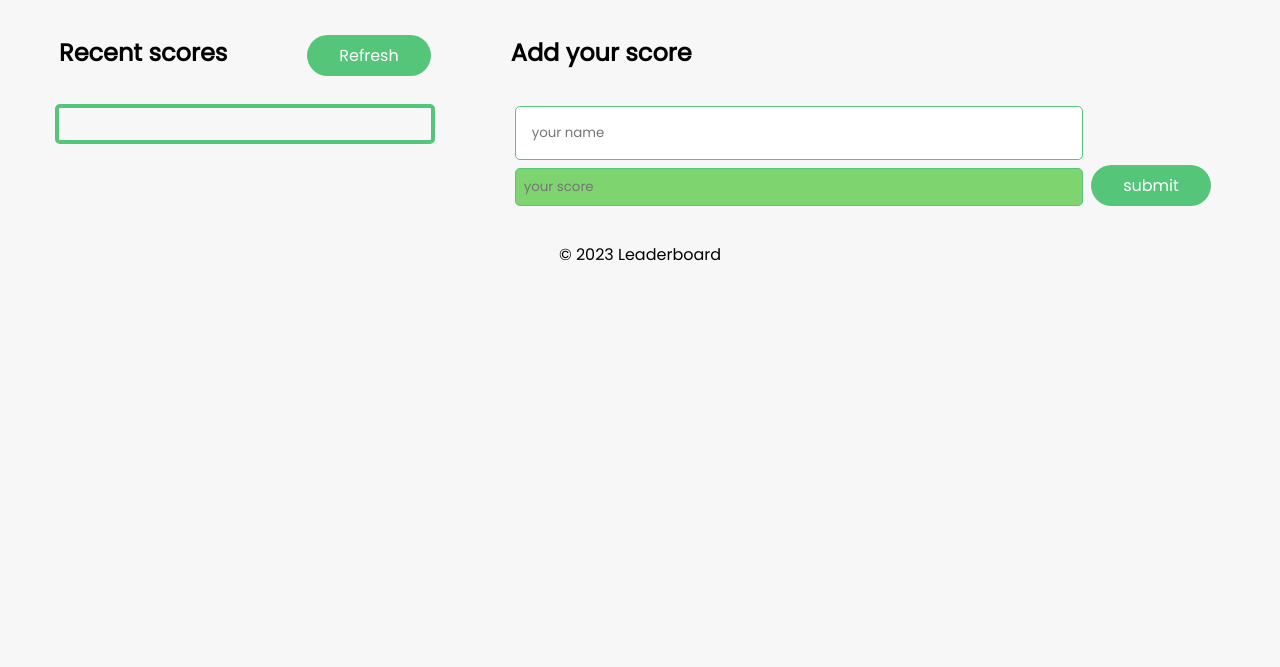
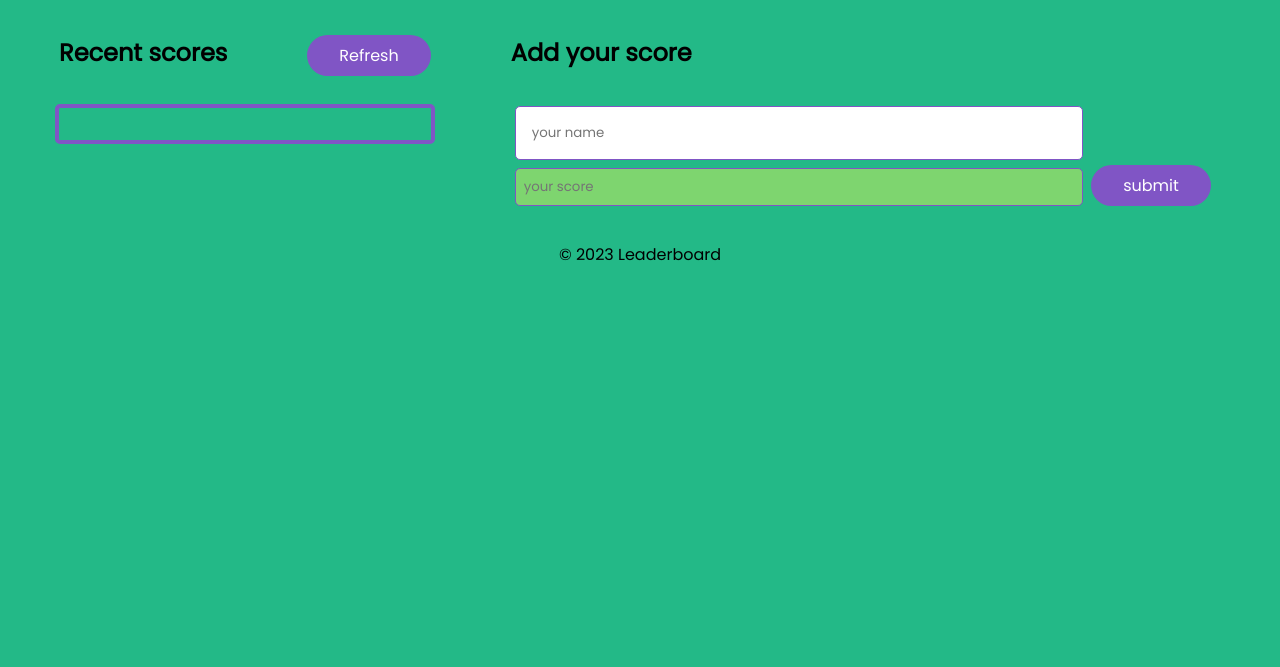
Before and after one commit to naolkidanu/Leaderboard, a website built with webpack: page src/index.html in a window 1280 px wide. Shown: the part 133-800 px from the top of the page. Built offline with nearby package versions, Linux system fonts and the light colour scheme; no server answers.

```diff
--- a/src/style.css
+++ b/src/style.css
@@ -10,7 +10,7 @@
 }
 
 :root {
-  --color-primary: #55c57a;
+  --color-primary: #8055c5;
   --color-primary-dark: #28b485;
   --color-primary-light: #7ed56f;
   --color-grey-dark: #777;
@@ -19,7 +19,7 @@
 }
 
 body {
-  background: #f7f7f7;
+  background:#23b987;
   margin: 3rem;
 }
 
```
